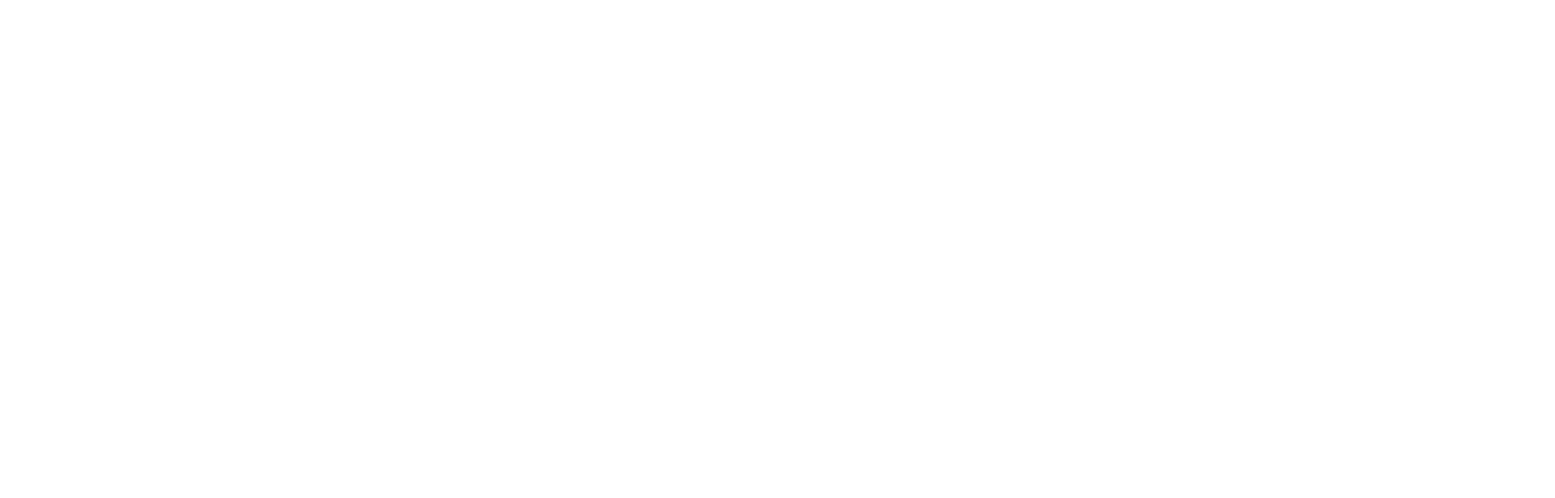
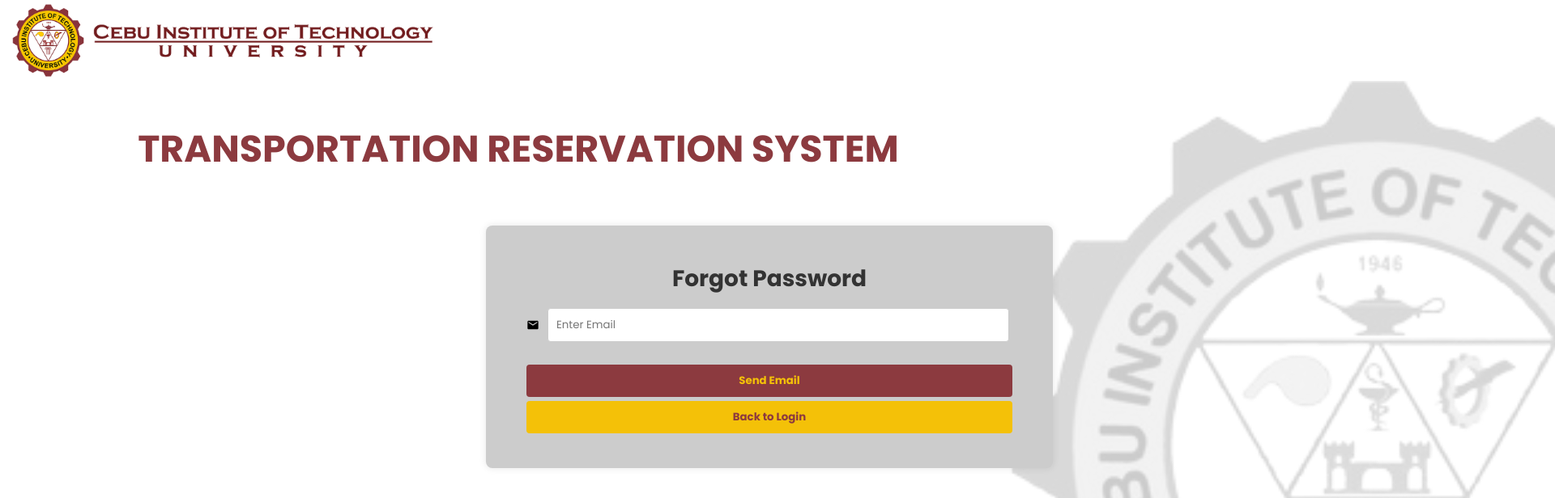
Before and after one commit to mrmickii/BRS-Capstone1, a React (Vite) app in the folder Frontend/: page /forgotpass in a window 1280 px wide. Before the commit this address had no page. Shown: the top 616 px of the page at 81% size, 1920 px wide, since content can reach past the window. Built offline with nearby package versions, Linux system fonts and the light colour scheme.

Commit message:
set, login and forget revised

```diff
--- a/Frontend/src/CSS/userCSS/forgotpass.css
+++ b/Frontend/src/CSS/userCSS/forgotpass.css
@@ -96,17 +96,12 @@
     margin-top: 5px;
   }
 
-  .clear-btn:hover {
+  .back-btn:hover {
     background-color: #ffc800;
     transition: background-color 0.3s;
   }
 
-  .fpass {
-    font-size: 14px;
-    text-align: center;
-    margin-top: 30px;
-    font-family: 'Poppins', sans-serif;
-  }
+
 
   .citlogo {
     background-image: url(../../Images/citlogo.png);
--- a/Frontend/src/CSS/userCSS/login.css
+++ b/Frontend/src/CSS/userCSS/login.css
@@ -8,12 +8,12 @@
 
 .login-container {
   position: absolute;
-  left: 670px;
+  left: 600px;
   background-color: #ccc;
   padding: 50px;
   border-radius: 8px;
   box-shadow: 0 0 10px rgba(0, 0, 0, 0.1);
-  width: 500px;
+  width: 700px;
   height: 420px;
   margin-top: 30px;
   align-items: center;
--- a/Frontend/src/Components/userView/forgotpass.jsx
+++ b/Frontend/src/Components/userView/forgotpass.jsx
@@ -3,21 +3,19 @@
 import '../../CSS/userCSS/forgotpass.css';
 
 const ForgotPass = () => {
-  const [username, setUsername] = useState('');
-  const [password, setPassword] = useState('');
+  const [email, setEmail] = useState('');
   const [isLoggedIn, setLoggedIn] = useState(false);
 
-  const handleLogin = () => {
-    if (username === 'user' && password === 'password') {
+  const handleSend = () => {
+    if (email === 'email') {
       setLoggedIn(true);
     } else {
       alert('Invalid credentials. Please try again.');
     }
   };
 
-  const handleClear = () => {
-    setUsername('');
-    setPassword('');
+  const handleBack = () => {
+
   };
 
   return (
@@ -35,15 +33,15 @@
             <MdEmail />
               <input
                 type="text"
-                value={username}
+                value={email}
                 onChange={(e) => setEmail(e.target.value)}
                 placeholder="Enter Email"
               />
             </label>
-            <button className='forgot-btn' type="button" onClick={handleLogin}>
+            <button className='forgot-btn' type="button" onClick={handleSend}>
               Send Email
             </button>
-            <button className='back-btn' type="button" onClick={handleClear}>
+            <button className='back-btn' type="button" onClick={handleBack}>
               Back to Login
             </button>
           </form>
--- a/Frontend/src/Components/userView/login.jsx
+++ b/Frontend/src/Components/userView/login.jsx
@@ -87,7 +87,7 @@
                 CLEAR ENTITIES
               </button>
               <div className='fpass'>
-                <p>Forgot Password? <a href="#">Click here</a></p>
+                <p>Forgot Password? <a href="/forgotpass">Click here</a></p>
               </div>
             </form>
           )}
--- a/Frontend/src/main.jsx
+++ b/Frontend/src/main.jsx
@@ -8,6 +8,7 @@
 import HeadView from './Components/headView/headSide';
 import OpcView from './Components/opcView/opcSide';
 import Settings from './Components/userView/settings';
+import ForgotPass from './Components/userView/forgotpass';
 
 
 ReactDOM.createRoot(document.getElementById('root')).render(
@@ -21,6 +22,7 @@
         <Route path="/reservation" element={<Reservation />} />
         <Route path="/user_view" element={<Reservation2 />} />
         <Route path="/settings" element={<Settings />} />
+        <Route path="/forgotpass" element={<ForgotPass />} />
       </Routes>
     </BrowserRouter>
   </React.StrictMode>
```
